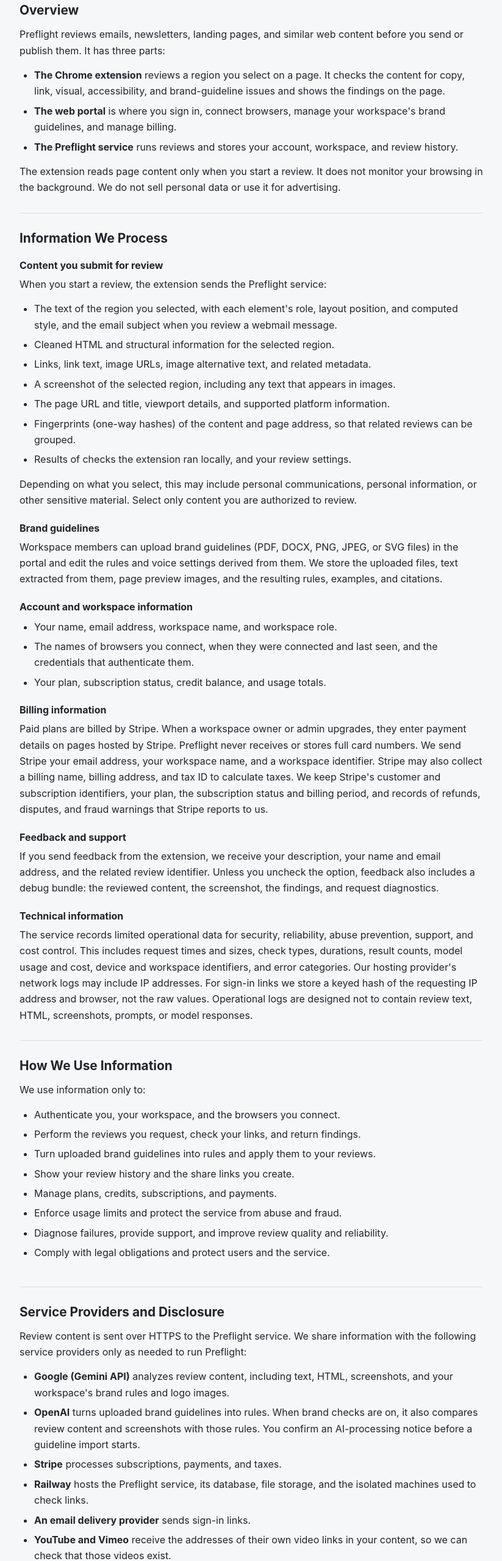
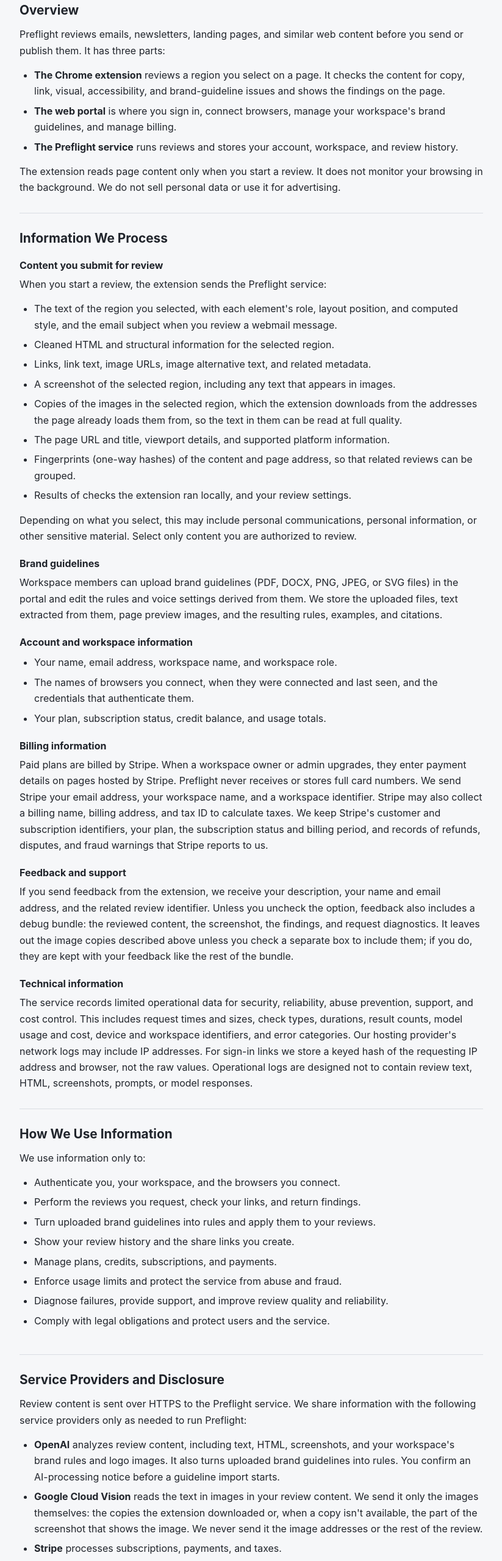
Before and after one commit to Networthy/preflight-privacy, a plain HTML site: page site/index.html in a window 1280 px wide. Shown: the part 240-2800 px from the top of the page at 61% size, without its empty margins (228-1051 px from the left). Drawn offline with Linux system fonts and the light colour scheme.

Commit message:
docs: name Google Cloud Vision as the image-text reader (#2)
* docs: name OpenAI as the only AI provider

Preflight no longer uses Gemini. State that paid AI services are used
under terms that bar training on submitted content.

Co-Authored-By: Claude Opus 5.5 <noreply@anthropic.com>

* docs: name Google Cloud Vision as the image-text reader

Preflight now reads text in email images with Google Cloud Vision. Say
what it receives: only the screenshot crops that show the images, never
image addresses or the rest of the review. Extend the no-training terms
to image-reading services.

Co-Authored-By: Claude Opus 5.5 <noreply@anthropic.com>

* docs: say the extension downloads review images for Cloud Vision

Vision will read the original image files the extension downloads, falling
back to the screenshot crop, and the copies are not kept after the review.

Co-Authored-By: Claude Opus 5.5 <noreply@anthropic.com>

* docs: image copies stay out of feedback unless the reviewer opts in

Co-Authored-By: Claude Opus 5.5 <noreply@anthropic.com>

---------

Co-authored-by: Claude Opus 5.5 <noreply@anthropic.com>

```diff
--- a/site/index.html
+++ b/site/index.html
@@ -13,7 +13,7 @@
     <header>
       <p class="product">Preflight</p>
       <h1>Privacy Policy</h1>
-      <p class="effective">Effective November 14, 2026</p>
+      <p class="effective">Effective November 18, 2026</p>
     </header>
 
     <section aria-labelledby="overview">
@@ -58,6 +58,11 @@
         <li>Cleaned HTML and structural information for the selected region.</li>
         <li>Links, link text, image URLs, image alternative text, and related metadata.</li>
         <li>A screenshot of the selected region, including any text that appears in images.</li>
+        <li>
+          Copies of the images in the selected region, which the extension
+          downloads from the addresses the page already loads them from, so
+          the text in them can be read at full quality.
+        </li>
         <li>The page URL and title, viewport details, and supported platform information.</li>
         <li>
           Fingerprints (one-way hashes) of the content and page address, so that
@@ -108,7 +113,9 @@
         your name and email address, and the related review identifier. Unless
         you uncheck the option, feedback also includes a debug bundle: the
         reviewed content, the screenshot, the findings, and request
-        diagnostics.
+        diagnostics. It leaves out the image copies described above unless you
+        check a separate box to include them; if you do, they are kept with
+        your feedback like the rest of the bundle.
       </p>
 
       <h3>Technical information</h3>
@@ -148,15 +155,17 @@
       </p>
       <ul>
         <li>
-          <strong>Google (Gemini API)</strong> analyzes review content, including
-          text, HTML, screenshots, and your workspace's brand rules and logo
-          images.
+          <strong>OpenAI</strong> analyzes review content, including text, HTML,
+          screenshots, and your workspace's brand rules and logo images. It also
+          turns uploaded brand guidelines into rules. You confirm an
+          AI-processing notice before a guideline import starts.
         </li>
         <li>
-          <strong>OpenAI</strong> turns uploaded brand guidelines into rules. When
-          brand checks are on, it also compares review content and screenshots
-          with those rules. You confirm an AI-processing notice before a
-          guideline import starts.
+          <strong>Google Cloud Vision</strong> reads the text in images in your
+          review content. We send it only the images themselves: the copies the
+          extension downloaded or, when a copy isn't available, the part of the
+          screenshot that shows the image. We never send it the image addresses
+          or the rest of the review.
         </li>
         <li><strong>Stripe</strong> processes subscriptions, payments, and taxes.</li>
         <li>
@@ -171,8 +180,11 @@
       </ul>
       <p>
         These providers process data under their contractual terms and data
-        handling policies. Uploaded guideline files are scanned for malware and
-        converted to text by Preflight's own isolated service. They are not
+        handling policies. We use paid AI and image-reading services under
+        business terms that do not allow the provider to train its models on
+        the content we send. If we change these providers, we will update this
+        policy. Uploaded guideline files are scanned for malware and converted
+        to text by Preflight's own isolated service. They are not
         sent to an outside scanning or OCR provider.
       </p>
       <p>
@@ -239,7 +251,9 @@
         <li>
           <strong>Review history.</strong> Each review's findings, quoted text,
           link and image details, content excerpts, and screenshot are kept for
-          30 days, then deleted. We may enable retention of the full submitted
+          30 days, then deleted. The image copies the extension downloads are
+          used only while the review runs and are not kept, unless you choose to
+          include them in feedback. We may enable retention of the full submitted
           text to support re-checking past reviews. It is off by default and
           never kept longer than the review itself.
         </li>
```
